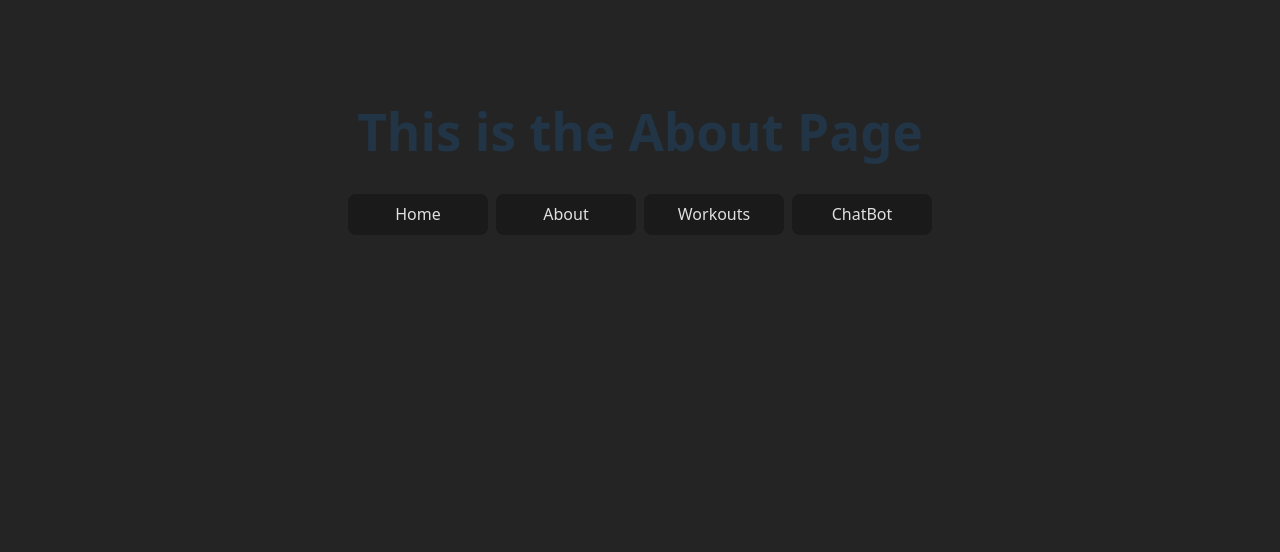
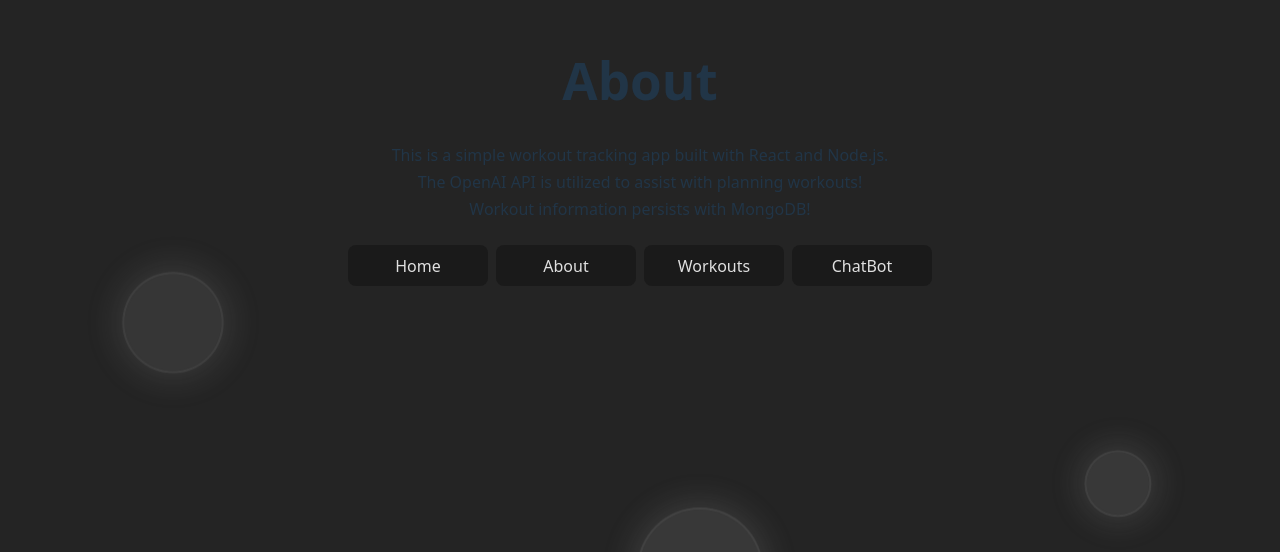
Before and after one commit to ParasNn/workout-tracker, a React (Vite) app in the folder pages-app/: page /#/About in a window 1280 px wide. Shown: the part 248-800 px from the top of the page. Built offline with nearby package versions, Linux system fonts and the light colour scheme.

Commit message:
Cleaned up pages

```diff
--- a/pages-app/src/Pages/About.jsx
+++ b/pages-app/src/Pages/About.jsx
@@ -4,8 +4,18 @@ import Navbar from "../Components/Navbar";
 function About() {
     return (
         <>
-            <h1>This is the About Page</h1>
+            <h1>About</h1>
+            <p style={{ margin: "0.2em 0" }}>This is a simple workout tracking app built with React and Node.js.</p>
+            <p style={{ margin: "0.2em 0" }}>The OpenAI API is utilized to assist with planning workouts!</p>
+            <p style={{ margin: "0.2em 0", marginBottom: "1.5em" }}>Workout information persists with MongoDB!</p>
             <Navbar />
+            <div className="bubbles">
+                <div className="bubble"></div>
+                <div className="bubble"></div>
+                <div className="bubble"></div>
+                <div className="bubble"></div>
+                <div className="bubble"></div>
+            </div>
         </>
     )
 }
--- a/pages-app/src/Pages/ChatBot.jsx
+++ b/pages-app/src/Pages/ChatBot.jsx
@@ -7,6 +7,13 @@ function ChatBot() {
             <h1>This is the ChatBot Page</h1>
             <GPT />
             <Navbar />
+            <div className="bubbles">
+                <div className="bubble"></div>
+                <div className="bubble"></div>
+                <div className="bubble"></div>
+                <div className="bubble"></div>
+                <div className="bubble"></div>
+            </div>
         </div>
     )
 }
--- a/pages-app/src/Pages/Home.jsx
+++ b/pages-app/src/Pages/Home.jsx
@@ -4,7 +4,7 @@ import Navbar from "../Components/Navbar";
 function Home() {
     return (
         <>
-            <h1>This is the Home Page</h1>
+            <h1>Start Tracking Your Workouts!</h1>
             <Navbar />
             <div className="bubbles">
                 <div className="bubble"></div>
--- a/pages-app/src/Pages/Workouts.jsx
+++ b/pages-app/src/Pages/Workouts.jsx
@@ -73,6 +73,13 @@ function Workouts() {
             <div style={{ marginTop: "1.5em" }}>
                 <Navbar />
             </div>
+            <div className="bubbles">
+                <div className="bubble"></div>
+                <div className="bubble"></div>
+                <div className="bubble"></div>
+                <div className="bubble"></div>
+                <div className="bubble"></div>
+            </div>
         </>
     );
 }
```
Lines whose indentation alone changed are shown as unchanged.
